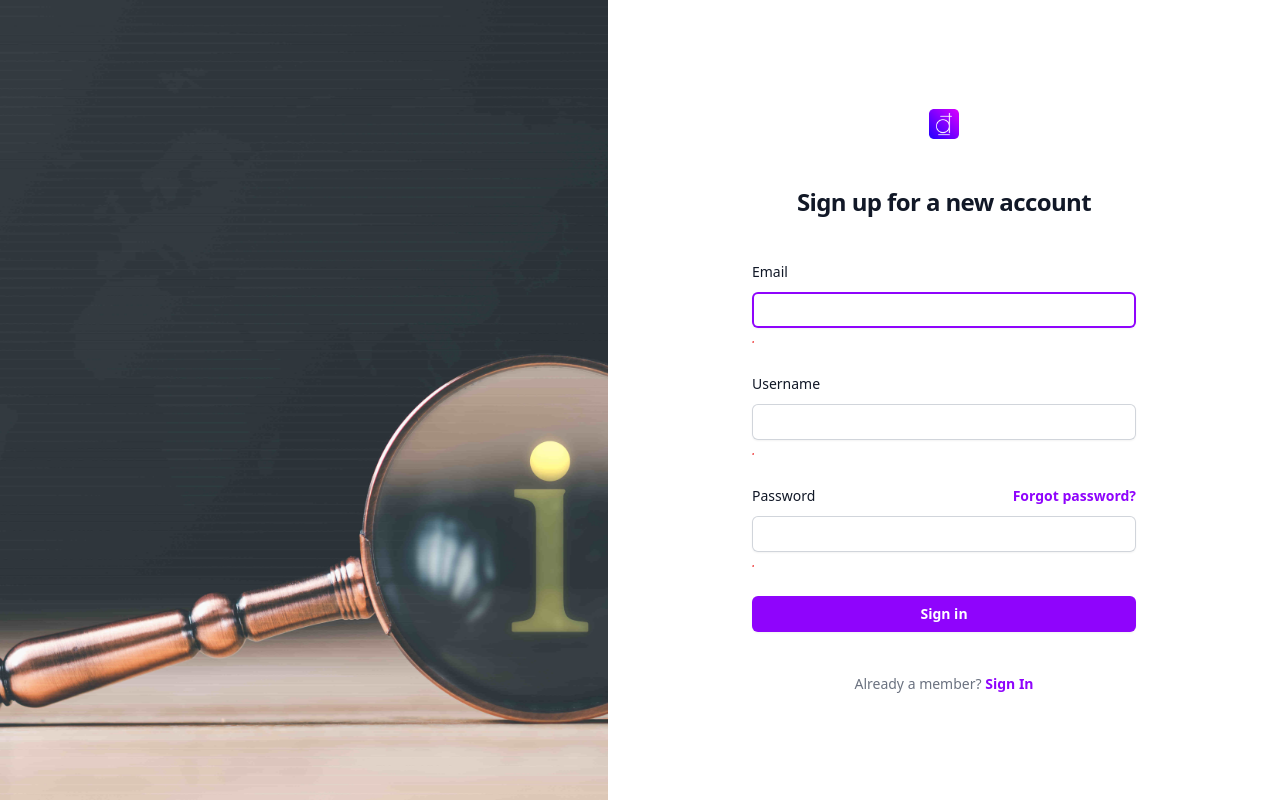
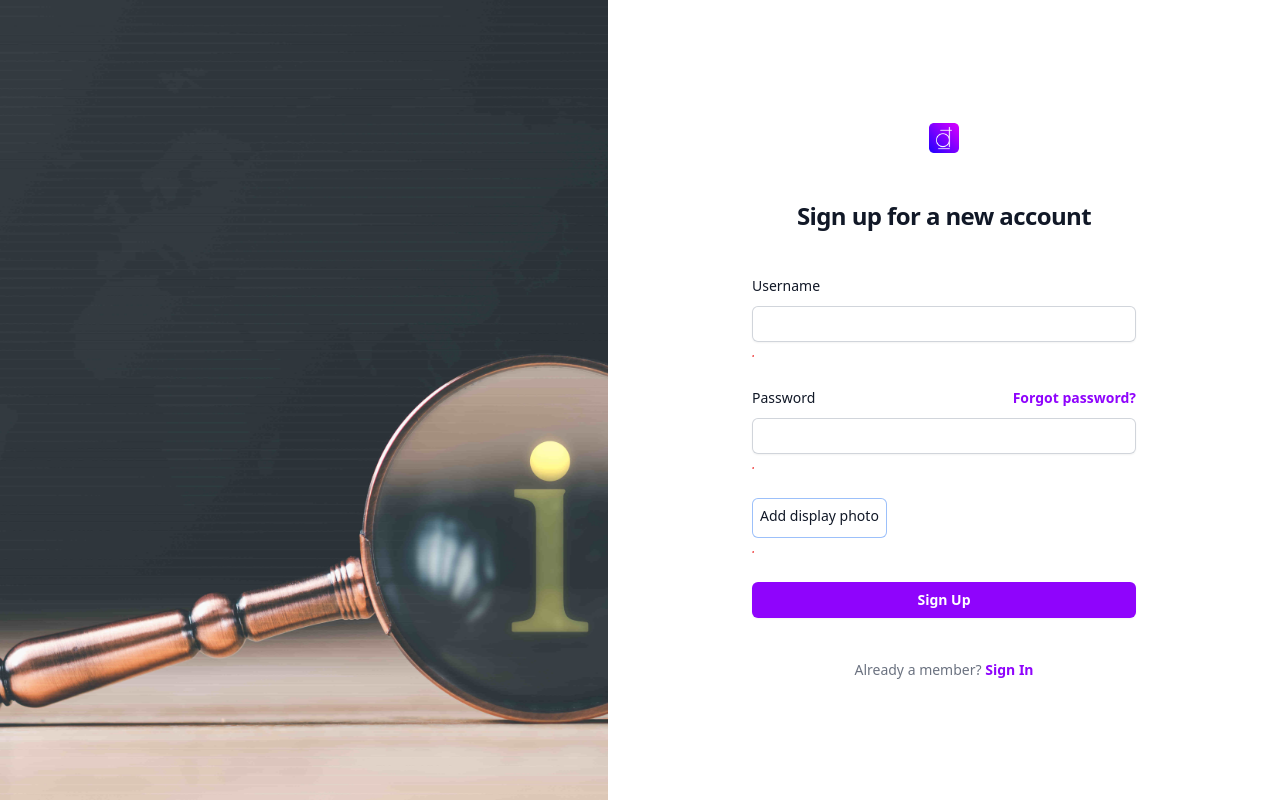
Before and after one commit to Iamdeyo/deyoor-blog-client, a React (Vite) app: page /register in a window 1280 px wide. Built offline with nearby package versions, Linux system fonts and the light colour scheme.

Commit message:
feat: auth functionality done

```diff
--- a/package.json
+++ b/package.json
@@ -24,6 +24,7 @@
     "react-hook-form": "^7.48.2",
     "react-icons": "^4.11.0",
     "react-router-dom": "^6.21.1",
+    "react-toastify": "^9.1.3",
     "yup": "^1.3.2"
   },
   "devDependencies": {
--- /dev/null
+++ b/src/constants.ts
@@ -0,0 +1 @@
+export const SERVER_URL = 'http://localhost:3000/api';
--- /dev/null
+++ b/src/context/AuthContext.tsx
@@ -0,0 +1,37 @@
+import React, { createContext, ReactNode, useState } from "react";
+import { AuthContextValue, User } from "../types/types";
+
+export const AuthContext = createContext<AuthContextValue | null>(null);
+
+const AuthContextProvider: React.FC<{ children: ReactNode }> = ({
+  children,
+}) => {
+  const getToken = localStorage.getItem("token")
+    ? localStorage.getItem("token")
+    : null;
+  // const getUser = localStorage.getItem('user') ? localStorage.getItem('user') : null;
+
+  const [token, setToken] = useState<string | null>(getToken);
+  const [user, setUser] = useState<User | null>(null);
+
+  const handleSetToken = (token: string) => {
+    localStorage.setItem("token", token);
+    setToken(token);
+  };
+
+  const handleSetUser = (user: User) => {
+    localStorage.setItem("user", JSON.stringify(user));
+    setUser(user);
+  };
+
+  const value: AuthContextValue = {
+    user,
+    token,
+    handleSetToken,
+    handleSetUser,
+  };
+
+  return <AuthContext.Provider value={value}>{children}</AuthContext.Provider>;
+};
+
+export default AuthContextProvider;
--- a/src/pages/Login.tsx
+++ b/src/pages/Login.tsx
@@ -1,8 +1,13 @@
 import { useForm } from "react-hook-form";
 import { yupResolver } from "@hookform/resolvers/yup";
 import * as yup from "yup";
-import { Link } from "react-router-dom";
+import { Link, useNavigate } from "react-router-dom";
 import AuthSideImg from "../components/AuthSideImg";
+import { useContext, useEffect, useState } from "react";
+import { AuthContext } from "../context/AuthContext";
+import { AuthContextValue, ResponseBody } from "../types/types";
+import { SERVER_URL } from "../constants";
+import { toast } from "react-toastify";
 
 const schema = yup
   .object({
@@ -20,6 +25,17 @@ const schema = yup
 type FormData = yup.InferType<typeof schema>;
 
 const Login = () => {
+  const [isLoading, setIsLoading] = useState<boolean>(false);
+
+  const { token, handleSetToken } = useContext(AuthContext) as AuthContextValue;
+  const navigate = useNavigate();
+
+  useEffect(() => {
+    if (token) {
+      navigate("/");
+    }
+  }, [token]);
+
   const {
     register,
     handleSubmit,
@@ -27,7 +43,32 @@ const Login = () => {
   } = useForm<FormData>({
     resolver: yupResolver(schema),
   });
-  const onSubmit = (data: FormData) => console.log(data);
+  const onSubmit = async (data: FormData) => {
+    setIsLoading(true);
+    try {
+      const res = await fetch(`${SERVER_URL}/auth/login`, {
+        method: "POST",
+        body: JSON.stringify(data),
+        headers: {
+          "Content-Type": "application/json",
+        },
+      });
+      const resData: ResponseBody = await res.json();
+
+      if (!res.ok) {
+        toast.error(resData.message);
+        setIsLoading(false);
+      }
+      if (resData.data) {
+        toast.success(resData.message);
+        handleSetToken(resData.data?.token);
+        setIsLoading(false);
+      }
+    } catch (err) {
+      setIsLoading(false);
+      toast.error("Something went wrong");
+    }
+  };
 
   return (
     <main className="lg:flex h-screen min-h-[600px]">
@@ -108,10 +149,33 @@ const Login = () => {
 
             <div>
               <button
+                disabled={isLoading}
                 type="submit"
-                className="flex w-full justify-center rounded-md bg-pri px-3 py-1.5 text-sm font-semibold leading-6 text-white shadow-sm hover:bg-pri-hover focus-visible:outline focus-visible:outline-2 focus-visible:outline-offset-2 focus-visible:outline-indigo-600"
+                className="flex w-full justify-center rounded-md bg-pri px-3 py-1.5 text-sm font-semibold leading-6 text-white shadow-sm hover:bg-pri-hover focus-visible:outline focus-visible:outline-2 focus-visible:outline-offset-2 focus-visible:outline-indigo-600 disabled:opacity-70 disabled:cursor-not-allowed"
               >
                 Sign in
+                {isLoading && (
+                  <svg
+                    className="animate-spin relative left-10  h-6 w-6 text-white"
+                    xmlns="http://www.w3.org/2000/svg"
+                    fill="none"
+                    viewBox="0 0 24 24"
+                  >
+                    <circle
+                      className="opacity-25"
+                      cx="12"
+                      cy="12"
+                      r="10"
+                      stroke="currentColor"
+                      strokeWidth="4"
+                    ></circle>
+                    <path
+                      className="opacity-75"
+                      fill="currentColor"
+                      d="M4 12a8 8 0 018-8V0C5.373 0 0 5.373 0 12h4zm2 5.291A7.962 7.962 0 014 12H0c0 3.042 1.135 5.824 3 7.938l3-2.647z"
+                    ></path>
+                  </svg>
+                )}
               </button>
             </div>
           </form>
--- a/src/pages/Register.tsx
+++ b/src/pages/Register.tsx
@@ -1,12 +1,16 @@
+import { useContext, useEffect, useState } from "react";
 import { useForm } from "react-hook-form";
 import { yupResolver } from "@hookform/resolvers/yup";
 import * as yup from "yup";
-import { Link } from "react-router-dom";
+import { Link, useNavigate } from "react-router-dom";
 import AuthSideImg from "../components/AuthSideImg";
+import { AuthContext } from "../context/AuthContext";
+import { AuthContextValue, ResponseBody } from "../types/types";
+import { toast } from "react-toastify";
+import { SERVER_URL } from "../constants";
 
 const schema = yup
   .object({
-    email: yup.string().email().required(),
     username: yup.string().min(4).required(),
     password: yup
       .string()
@@ -16,6 +20,22 @@ const schema = yup
         "Password must contain at least one uppercase and one lowercase letter"
       )
       .required(),
+    displayPhoto: yup
+      .mixed()
+      .nullable()
+      .test(
+        "fileSize",
+        "File size must be less than 1MB",
+        // Function to check file size
+
+        (file: any) => {
+          if (file?.length > 0) {
+            return file[0]?.size < 1048576;
+          } else {
+            return true;
+          }
+        }
+      ),
   })
   .required();
 type FormData = yup.InferType<typeof schema>;
@@ -28,7 +48,53 @@ const Register = () => {
   } = useForm<FormData>({
     resolver: yupResolver(schema),
   });
-  const onSubmit = (data: FormData) => console.log(data);
+
+  const [displayPhoto, setDisplayPhoto] = useState<FileList | null>(null);
+  const [isLoading, setIsLoading] = useState<boolean>(false);
+  const { token, handleSetToken } = useContext(AuthContext) as AuthContextValue;
+
+  const handleDisplayPhoto = (e: React.ChangeEvent<HTMLInputElement>) => {
+    setDisplayPhoto(e.target.files);
+  };
+
+  const navigate = useNavigate();
+
+  useEffect(() => {
+    if (token) {
+      navigate("/");
+    }
+  }, [token]);
+
+  const onSubmit = async (data: FormData) => {
+    setIsLoading(true);
+    const reqData = new FormData();
+
+    reqData.append("username", data.username);
+    reqData.append("password", data.password);
+    if (displayPhoto) {
+      reqData.append("image", displayPhoto[0]);
+    }
+    try {
+      const res = await fetch(`${SERVER_URL}/auth/register`, {
+        method: "POST",
+        body: reqData,
+      });
+      const resData: ResponseBody = await res.json();
+
+      if (!res.ok) {
+        toast.error(resData.message);
+        setIsLoading(false);
+      }
+      if (resData.data) {
+        toast.success(resData.message);
+        handleSetToken(resData.data?.token);
+        setIsLoading(false);
+      }
+    } catch (err) {
+      setIsLoading(false);
+      toast.error("Something went wrong");
+    }
+  };
 
   return (
     <main className="lg:flex h-screen min-h-[600px]">
@@ -47,30 +113,6 @@ const Register = () => {
 
         <div className="mt-10 sm:mx-auto sm:w-full sm:max-w-sm">
           <form className="space-y-6" onSubmit={handleSubmit(onSubmit)}>
-            <div>
-              <label
-                htmlFor="email"
-                className="block text-sm font-medium leading-6 text-gray-900"
-              >
-                Email
-              </label>
-              <div className="mt-2">
-                <input
-                  id="email"
-                  autoComplete="email"
-                  {...register("email")}
-                  autoFocus
-                  className={`block w-full rounded-md border-0 py-1.5 text-gray-900 shadow-sm ring-1 ring-inset  placeholder:text-gray-400 focus:ring-2 outline-none sm:text-sm sm:leading-6 px-2 ${
-                    errors.email
-                      ? "focus:ring-red-500 ring-red-500"
-                      : "focus:ring-pri ring-gray-300"
-                  }`}
-                />
-              </div>
-              <p className="text-red-500 italic text-xs md:text-sm">
-                {errors.email?.message}.
-              </p>
-            </div>
             <div>
               <label
                 htmlFor="username"
@@ -129,13 +171,80 @@ const Register = () => {
                 {errors.password?.message}.
               </p>
             </div>
+            <div>
+              <div className="flex items-center gap-10">
+                {displayPhoto && (
+                  <img
+                    src={URL.createObjectURL(displayPhoto[0])}
+                    alt="display_photo"
+                    width={"55px"}
+                    height={"55px"}
+                    className="rounded-full aspect-square flex-none object-cover border-0 ring-1 ring-pri"
+                  />
+                )}
+
+                <label
+                  htmlFor="display-photo"
+                  className="block text-sm h-10 leading-9 font-medium border-0 ring-1 w-fit px-2 rounded-md hover:ring-pri-hover ring-inset transition-all duration-300 focus:ring-2 focus:ring-pri active:ring-pri text-gray-900 cursor-pointer"
+                >
+                  {displayPhoto ? (
+                    <span>Change</span>
+                  ) : (
+                    <span>Add display photo</span>
+                  )}
+                </label>
+                {displayPhoto && (
+                  <button
+                    className="text-red-300 hover:text-red-400 focus:ring-2 focus:ring-red-400 ring-inset border-0 rounded-md px-2 h-10 transition-all duration-300"
+                    onClick={() => setDisplayPhoto(null)}
+                  >
+                    Remove
+                  </button>
+                )}
+
+                <input
+                  type="file"
+                  id="display-photo"
+                  className="absolute -left-[9999px] -top-0 opacity-0"
+                  accept="image/png, image/jpeg"
+                  {...register("displayPhoto")}
+                  onChange={handleDisplayPhoto}
+                />
+              </div>
+              <p className="text-red-500 italic text-xs md:text-sm">
+                {errors.displayPhoto?.message}.
+              </p>
+            </div>
 
             <div>
               <button
+                disabled={isLoading}
                 type="submit"
-                className="flex w-full justify-center rounded-md bg-pri px-3 py-1.5 text-sm font-semibold leading-6 text-white shadow-sm hover:bg-pri-hover focus-visible:outline focus-visible:outline-2 focus-visible:outline-offset-2 focus-visible:outline-indigo-600"
+                className="flex w-full justify-center rounded-md bg-pri px-3 py-1.5 text-sm font-semibold leading-6 text-white shadow-sm hover:bg-pri-hover focus-visible:outline focus-visible:outline-2 focus-visible:outline-offset-2 focus-visible:outline-indigo-600 disabled:opacity-70 disabled:cursor-not-allowed"
               >
-                Sign in
+                Sign Up
+                {isLoading && (
+                  <svg
+                    className="animate-spin relative left-10  h-6 w-6 text-white"
+                    xmlns="http://www.w3.org/2000/svg"
+                    fill="none"
+                    viewBox="0 0 24 24"
+                  >
+                    <circle
+                      className="opacity-25"
+                      cx="12"
+                      cy="12"
+                      r="10"
+                      stroke="currentColor"
+                      strokeWidth="4"
+                    ></circle>
+                    <path
+                      className="opacity-75"
+                      fill="currentColor"
+                      d="M4 12a8 8 0 018-8V0C5.373 0 0 5.373 0 12h4zm2 5.291A7.962 7.962 0 014 12H0c0 3.042 1.135 5.824 3 7.938l3-2.647z"
+                    ></path>
+                  </svg>
+                )}
               </button>
             </div>
           </form>
@@ -150,6 +259,7 @@ const Register = () => {
             </Link>
           </p>
         </div>
+        <p></p>
       </div>
     </main>
   );
--- /dev/null
+++ b/src/types/types.ts
@@ -0,0 +1,19 @@
+import React from "react";
+
+export interface User {
+  id: string;
+  username: string;
+}
+
+export interface AuthContextValue {
+  token: string | null;
+  user: User | null;
+  handleSetToken: (token: string) => void;
+  handleSetUser: (user: User) => void;
+}
+
+export interface ResponseBody {
+  message: string;
+  data: any | null;
+  errors: any;
+}
```
Also changed, not shown: src/main.tsx (+8 -2 lines), 1 other file (tests, documents, lock files or other folders).
